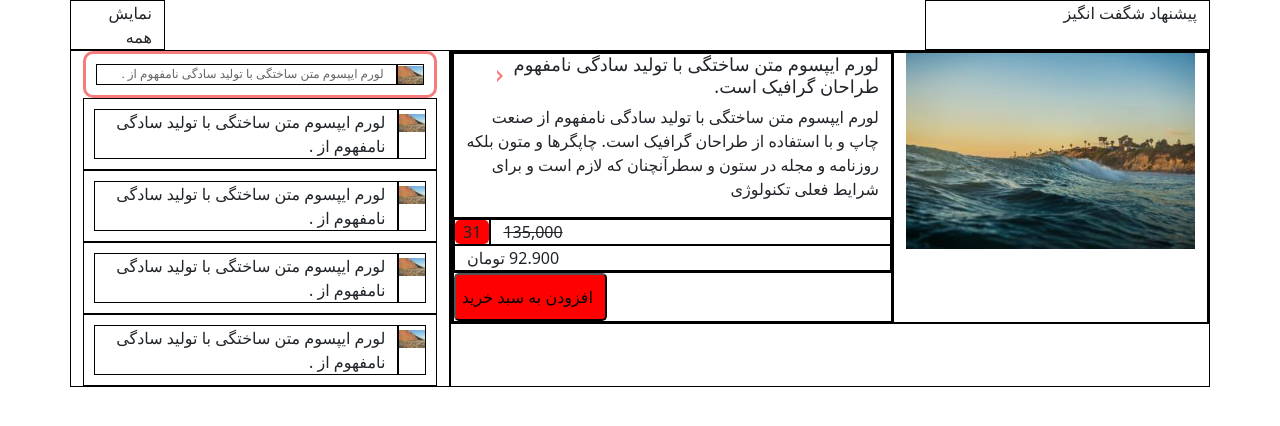
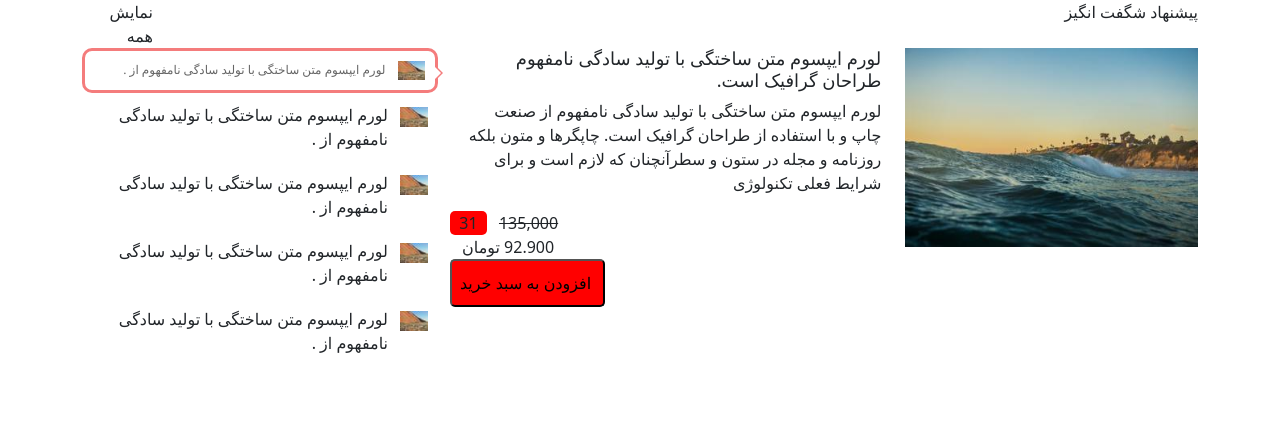
Before and after one commit to somaye-beiranvand/grid-practice, a plain HTML site: page index.html in a window 1280 px wide. Drawn offline with Linux system fonts and the light colour scheme.

Commit message:
some changes in speech buble size

```diff
--- a/css/style.css
+++ b/css/style.css
@@ -2,7 +2,7 @@
     border: 1px solid black;
 }
 .row div{
-    border: 1px solid black;
+    /* border: 1px solid black; */
 }
 img{
     width: 100%;
@@ -63,8 +63,8 @@ img{
     content: "\0020";
     display:block;
     position:absolute;
-    top: 16px;
-    left: 408px;
+    top: 40%;
+    left: 100%;
     z-index:2;
     width: 0;
     height: 0;
@@ -74,8 +74,8 @@ img{
     border-left-color:#fff;
 }
 .speech-bubble:before {
-    top: 16px;
-    left: 411px;
+    top: 40%;
+    left: 100.5%;
     z-index:1;
     border-left-color:#F47C7C;
 }
```
